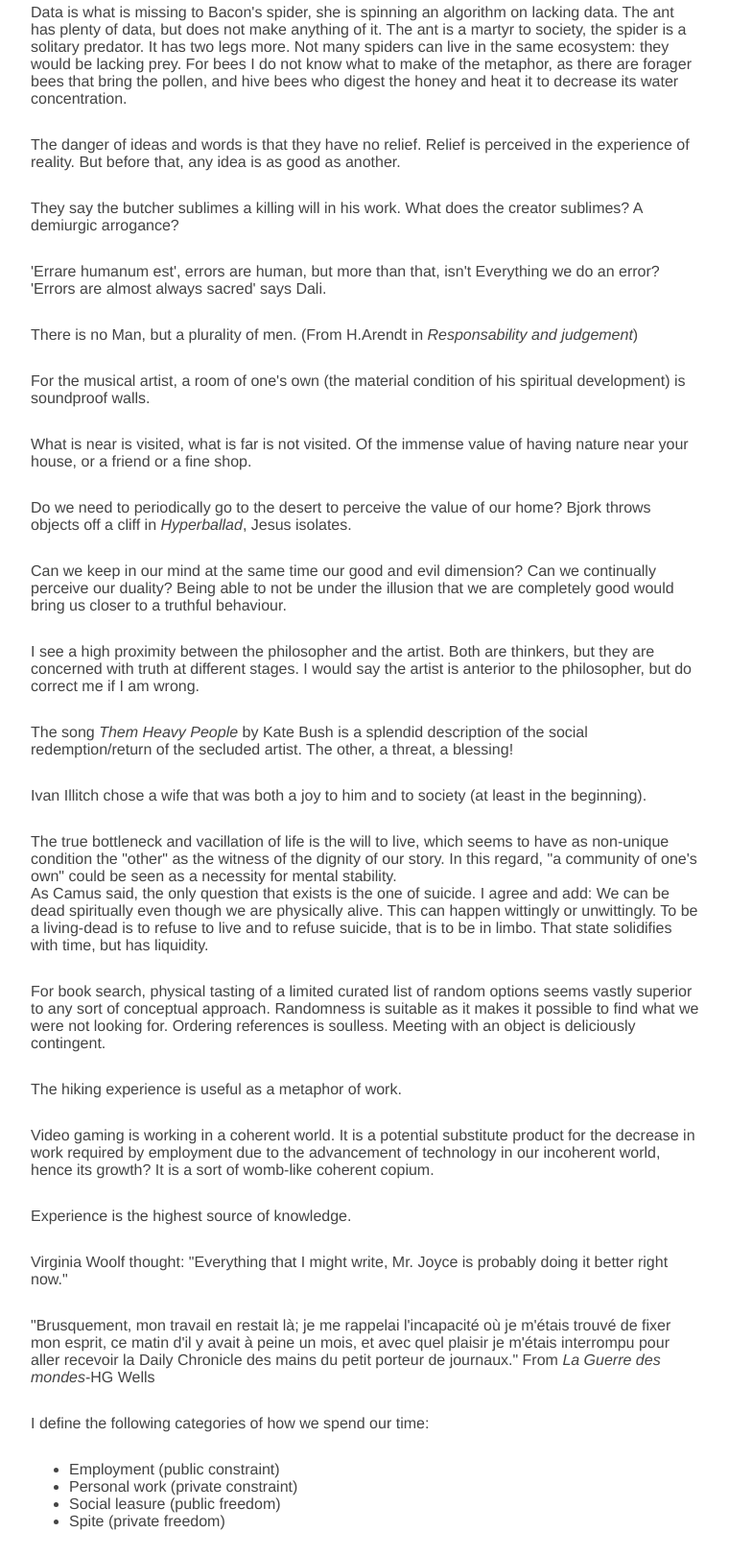
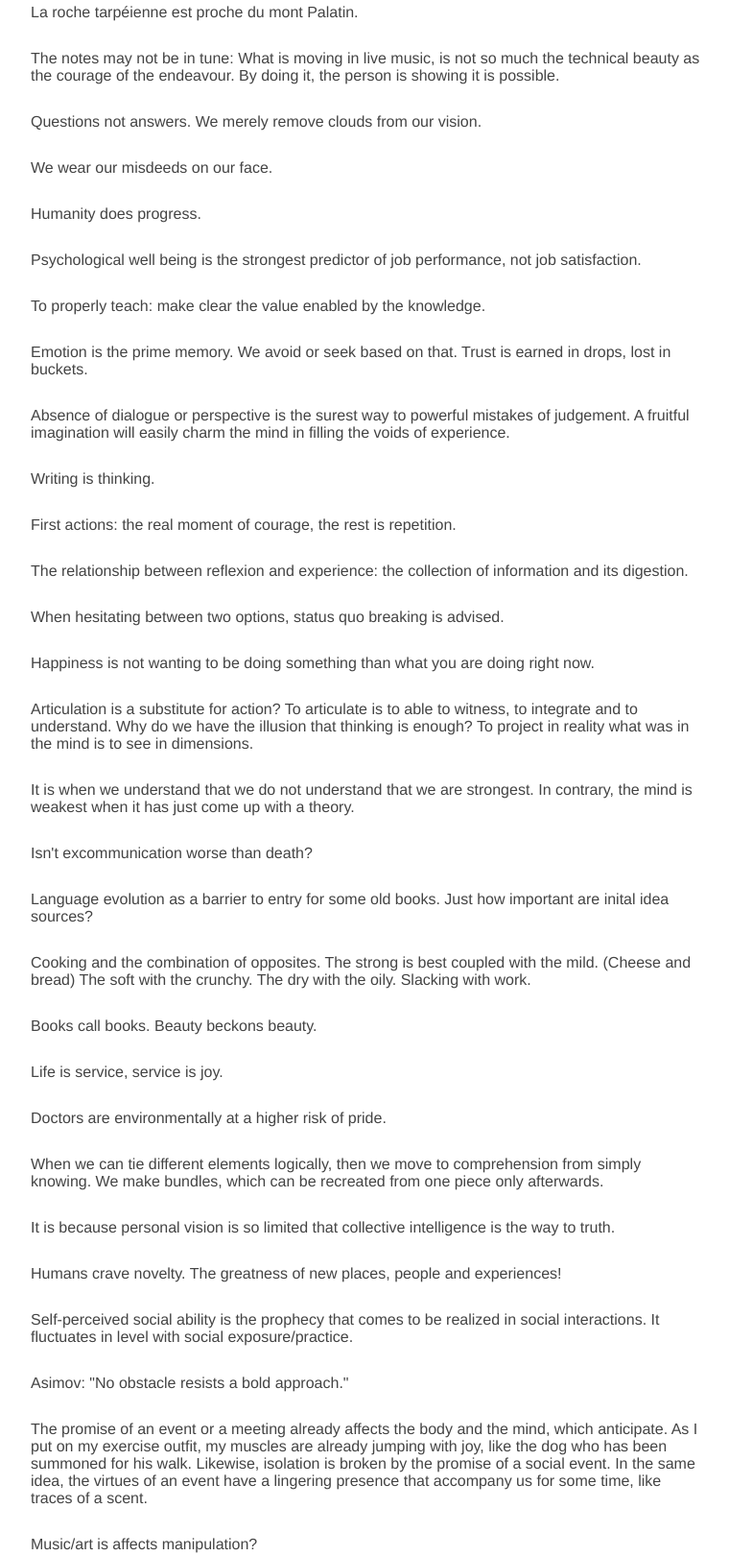
Before and after one commit to highleaf11/highleaf11.github.io, a plain HTML site: page writing/index.html in a window 1280 px wide. Shown: the part 79-1700 px from the top of the page at 96% size, without its empty margins (258-1018 px from the left). Drawn offline with Linux system fonts and the light colour scheme.

Commit message:
Post its

```diff
--- a/writing/index.html
+++ b/writing/index.html
@@ -23,12 +23,124 @@
     </nav>
     <article>
       <p>
+      La roche tarpéienne est proche du mont Palatin.
+      </p>
+      <p>
+      The notes may not be in tune: What is moving in live music, is not so much the technical beauty
+      as the courage of the endeavour. By doing it, the person is showing it is possible.
+      </p>
+      <p>
+      Questions not answers. We merely remove clouds from our vision.
+      </p>
+      <p>
+      We wear our misdeeds on our face.
+      </p>
+      <p>
+      Humanity does progress.
+      </p>
+      <p>
+      Psychological well being is the strongest predictor of job performance, not job satisfaction.
+      </p>
+      <p>
+      To properly teach: make clear the value enabled by the knowledge.
+      </p>
+      <p>
+      Emotion is the prime memory. We avoid or seek based on that. Trust is earned in drops, lost in
+      buckets.
+      </p>
+      <p>
+      Absence of dialogue or perspective is the surest way to powerful mistakes of judgement.
+      A fruitful imagination will easily charm the mind in filling the voids of experience.
+      </p>
+      <p>
+      Writing is thinking.
+      </p>
+      <p>
+      First actions: the real moment of courage, the rest is repetition.
+      </p>
+      <p>
+      The relationship between reflexion and experience: the collection of information and its digestion.
+      </p>
+      <p>
+      When hesitating between two options, status quo breaking is advised.
+      </p>
+      <p>
+      Happiness is not wanting to be doing something than what you are doing right now.
+      </p>
+      <p>
+      Articulation is a substitute for action? To articulate is to able to witness, to integrate
+      and to understand. Why do we have the illusion that thinking is enough? To project in reality
+      what was in the mind is to see in dimensions.
+      </p>
+      <p>
+      It is when we understand that we do not understand that we are strongest.
+      In contrary, the mind is weakest when it has just come up with a theory.
+      </p>
+      <p>
+      Isn't excommunication worse than death?
+      </p>
+      <p>
+      Language evolution as a barrier to entry for some old books. Just how important
+      are inital idea sources?
+      </p>
+      <p>
+      Cooking and the combination of opposites. The strong is best coupled with the mild.
+      (Cheese and bread)
+      The soft with the crunchy. The dry with the oily. Slacking with work.
+      </p>
+      <p>
+      Books call books. Beauty beckons beauty.
+      </p>
+      <p>
+      Life is service, service is joy.
+      </p>
+      <p>
+      Doctors are environmentally at a higher risk of pride.
+      </p>
+      <p>
+      When we can tie different elements logically, then we move to comprehension from simply knowing.
+      We make bundles, which can be recreated from one piece only afterwards.
+      </p>
+      <p>
+      It is because personal vision is so limited that collective intelligence is the way to truth.
+      </p>
+      <p>
+      Humans crave novelty. The greatness of new places, people and experiences!
+      </p>
+      <p>
+      Self-perceived social ability is the prophecy that comes to be realized in social interactions.
+      It fluctuates in level with social exposure/practice.
+      </p>
+      <p>
+      Asimov: "No obstacle resists a bold approach."
+      </p>
+      <p>
+      The promise of an event or a meeting already affects the body and the mind, which anticipate.
+      As I put on my exercise outfit, my muscles are already jumping with joy, like the dog
+      who has been summoned for his walk. Likewise, isolation is broken by the promise of a social event.
+      In the same idea, the virtues of an event have a lingering presence that accompany us for some time,
+      like traces of a scent.
+      </p>
+      <p>
+      Music/art is affects manipulation?
+      </p>
+      <p>
+      Show, don't tell.
+      </p>
+      <p>
+      The internet is a pharmakon with an exponent. Visualize the evil man destroyed
+      by too powerful a weapon.
+      </p>
+      <p>
+      Anxiety is the vertigo of freedom.
+      </p>
+      <p>
       Data is what is missing to Bacon's spider, she is spinning an algorithm on lacking data.
       The ant has plenty of data, but does not make anything of it. The ant is a martyr to society,
-      the spider is a solitary predator. It has two legs more. Not many spiders can live in the
+      the spider is a solitary predator. <!--It has two legs more. Not many spiders can live in the
       same ecosystem: they would be lacking prey. For bees I do not know what to make of the metaphor,
       as there are forager bees that bring the pollen, and hive bees who digest the honey and heat it to
-      decrease its water concentration.
+      decrease its water concentration.-->
       </p>
       <p>
       The danger of ideas and words is that they have no relief. Relief is perceived in the experience
@@ -40,7 +152,7 @@
       </p>
       <p>
       'Errare humanum est', errors are human, but more than that, isn't Everything we do an error?
-      'Errors are almost always sacred' says Dali.
+      <!--'Errors are almost always sacred' says Dali.-->
       </p>
       <p>
       There is no Man, but a plurality of men. (From H.Arendt in <em>Responsability and judgement</em>)
@@ -60,8 +172,8 @@
       </p>
       <p>
       Can we keep in our mind at the same time our good and evil dimension? Can we continually
-      perceive our duality? Being able to not be under the illusion that we are completely good
-      would bring us closer to a truthful behaviour.
+      perceive our duality? <!--Being able to not be under the illusion that we are completely good
+      would bring us closer to a truthful behaviour.-->
       </p>
       <p>
       I see a high proximity between the philosopher and the artist. Both are thinkers, but they are
@@ -110,7 +222,8 @@
       <p>
       "Brusquement, mon travail en restait là; je me rappelai l'incapacité où je m'étais trouvé de fixer
       mon esprit, ce matin d'il y avait à peine un mois, et avec quel plaisir je m'étais interrompu pour aller
-      recevoir la Daily Chronicle des mains du petit porteur de journaux." From <em>La Guerre des mondes</em>-HG Wells
+      recevoir la Daily Chronicle des mains du petit porteur de journaux."
+      From <em>La Guerre des mondes</em> - HG Wells
       </p>
       <p>
 
@@ -129,7 +242,8 @@
       </p>
       <p>
       It is said that four items is what the mind can hold in RAM at a time. This is a maximum.
-      three is suitable as we have one space left in case we need it, just as we have two kidneys for security.
+      Three is suitable as we have one space left in case we need it,
+      just as we have two kidneys for security.
       </p>
       <p>
       The place of exposition matters: it contaminates the opus.
```
